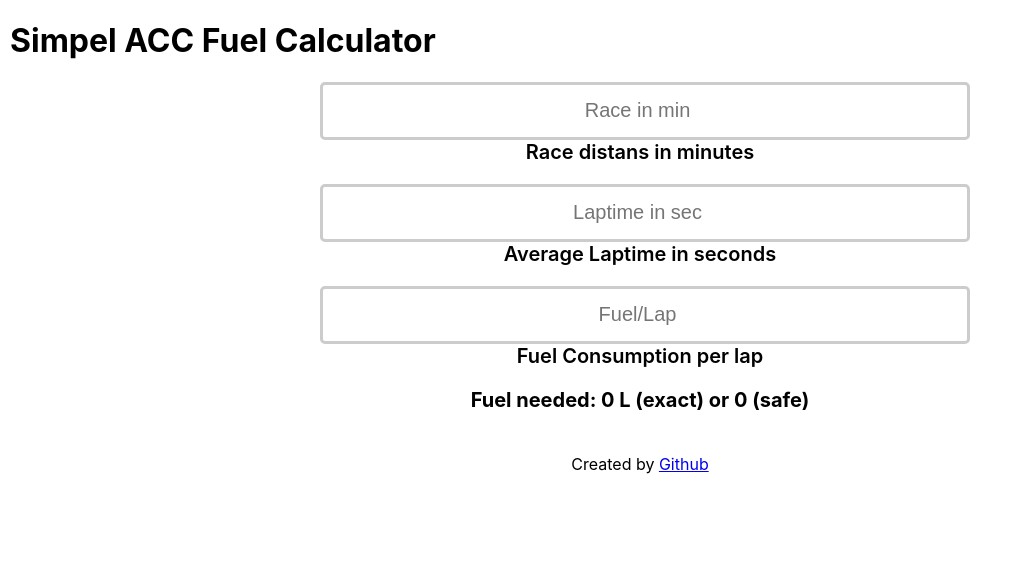
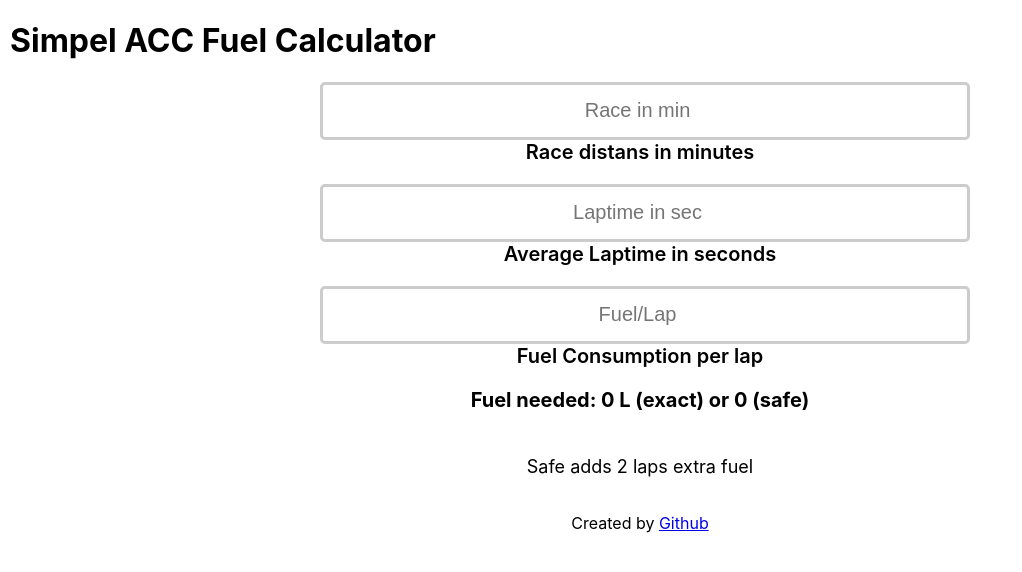
Before and after one commit to felle64/react-test, a React (Create React App) app in the folder acc-fuel-calc/: page / in a window 1280 px wide. Shown: the top 572 px of the page, without its empty margins (0-1022 px from the left). Built offline with nearby package versions, Linux system fonts and the light colour scheme.

Commit message:
added text for desc

```diff
--- a/acc-fuel-calc/src/App.css
+++ b/acc-fuel-calc/src/App.css
@@ -1,3 +1,6 @@
+.header{
+  margin-left: 10px;
+}
 .input{
   width: 50%;
   height: 50px;
@@ -9,6 +12,15 @@
   display: flex;
   margin-left: 25%;
 }
+.raceText{
+  width: 50%;
+  justify-content: center;
+  text-align: center;
+  font-size: 20px;
+  margin-bottom: 20px;
+  margin-left: 25%;
+  font-weight: 600;
+}
 .results{
   width: 50%;
   height: 50px;
@@ -19,17 +31,13 @@
   font-weight: 700;
   margin-left: 25%;
 }
-.raceText{
+.safeText{
   width: 50%;
   justify-content: center;
   text-align: center;
-  font-size: 20px;
+  font-size: 18px;
   margin-bottom: 20px;
   margin-left: 25%;
-  font-weight: 600;
-}
-.header{
-  margin-left: 10px;
 }
 .footer{
 border: 5px soild red;
--- a/acc-fuel-calc/src/components/Data.jsx
+++ b/acc-fuel-calc/src/components/Data.jsx
@@ -59,6 +59,7 @@
             type="text">
             Fuel needed: {Math.round(result*100)/100} L (exact) or {Math.round((result+(number3)*2)*100)/100} (safe)
         </div>
+        <p className="safeText">Safe adds 2 laps extra fuel</p>
         <footer className="footer">
             <p>Created by <a
                 href="https://github.com/felle64/react-test/tree/main/acc-fuel-calc"
```
